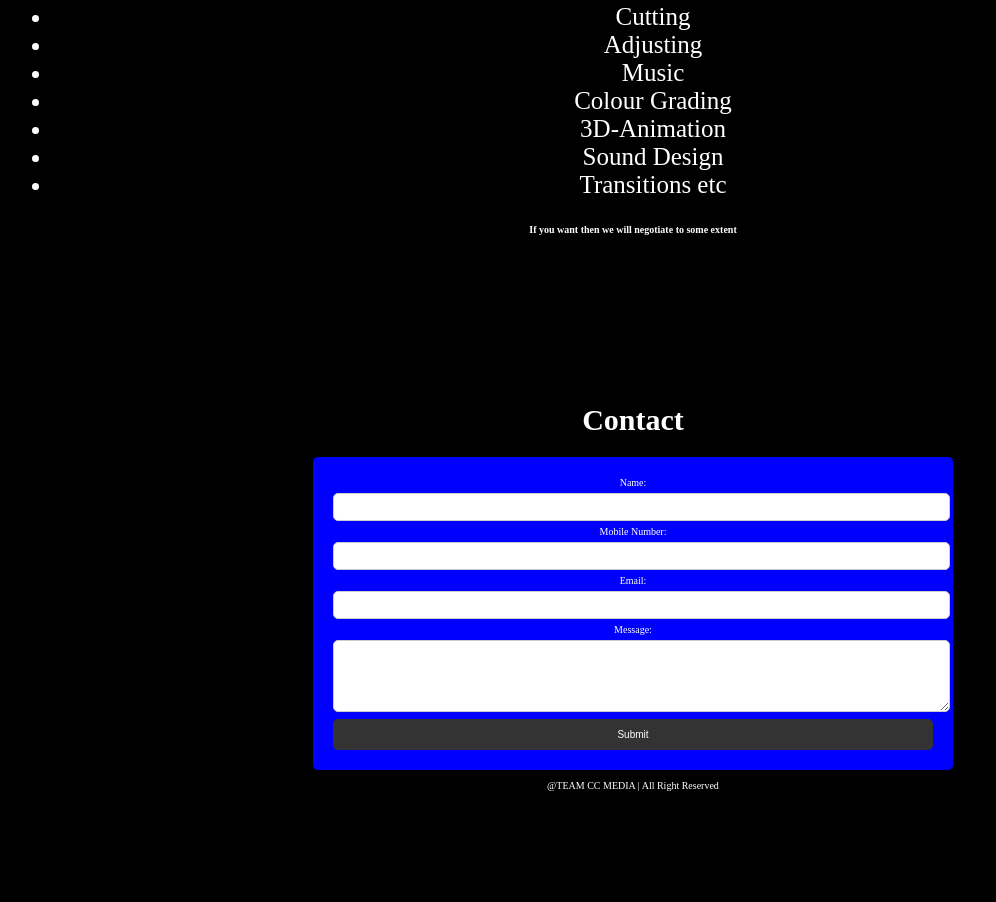
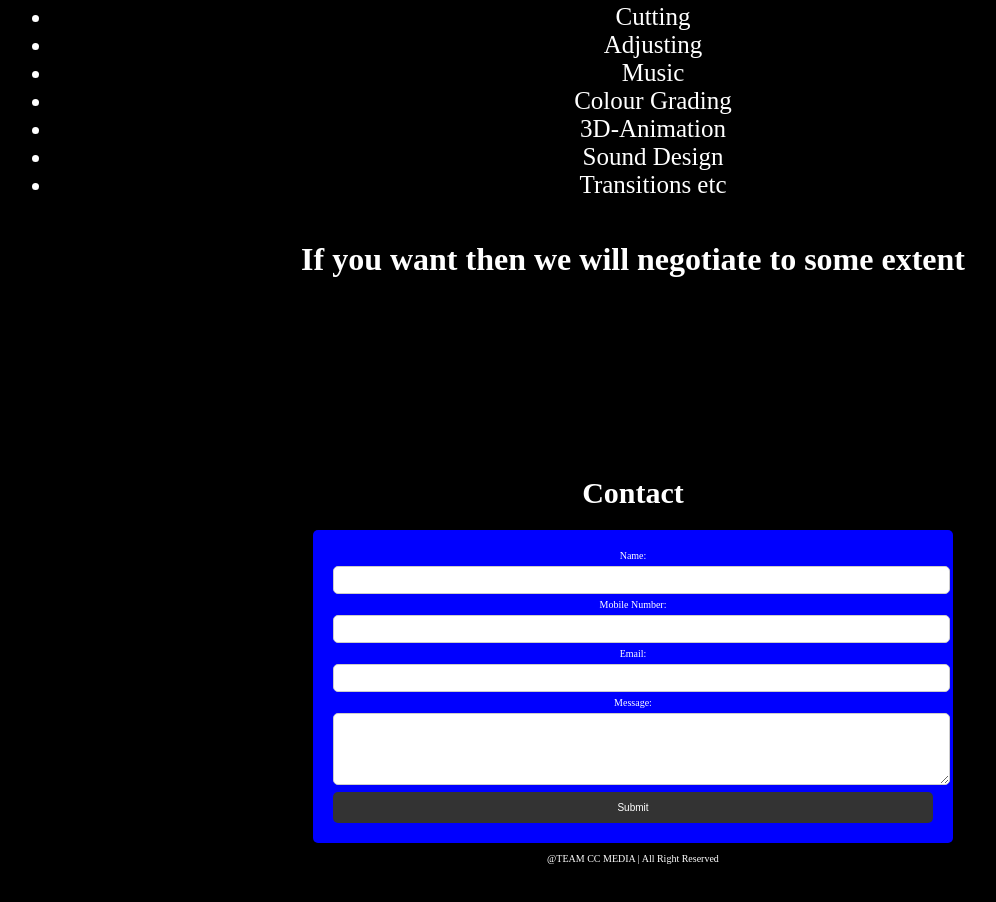
Before and after one commit to OO7-BOND/TEAM-CC-MEDIA, a plain HTML site: page index.html in a window 1280 px wide. Shown: the part 2987-3889 px from the top of the page, without its empty margins (15-1011 px from the left). Before the commit the page ends 3828 px from the top, so only its background shows below. Drawn offline with Linux system fonts and the light colour scheme.

Commit message:
Update style.css

```diff
--- a/style.css
+++ b/style.css
@@ -518,7 +518,7 @@ form button:hover {
     font-size: 3em; /* Same font size for About Us and Showcase headings */
     margin-bottom: 20px;
 }
-#pricing h2{
+ #pricing h2, h4{
    font-size: 3.2rem;
 }
 
```
